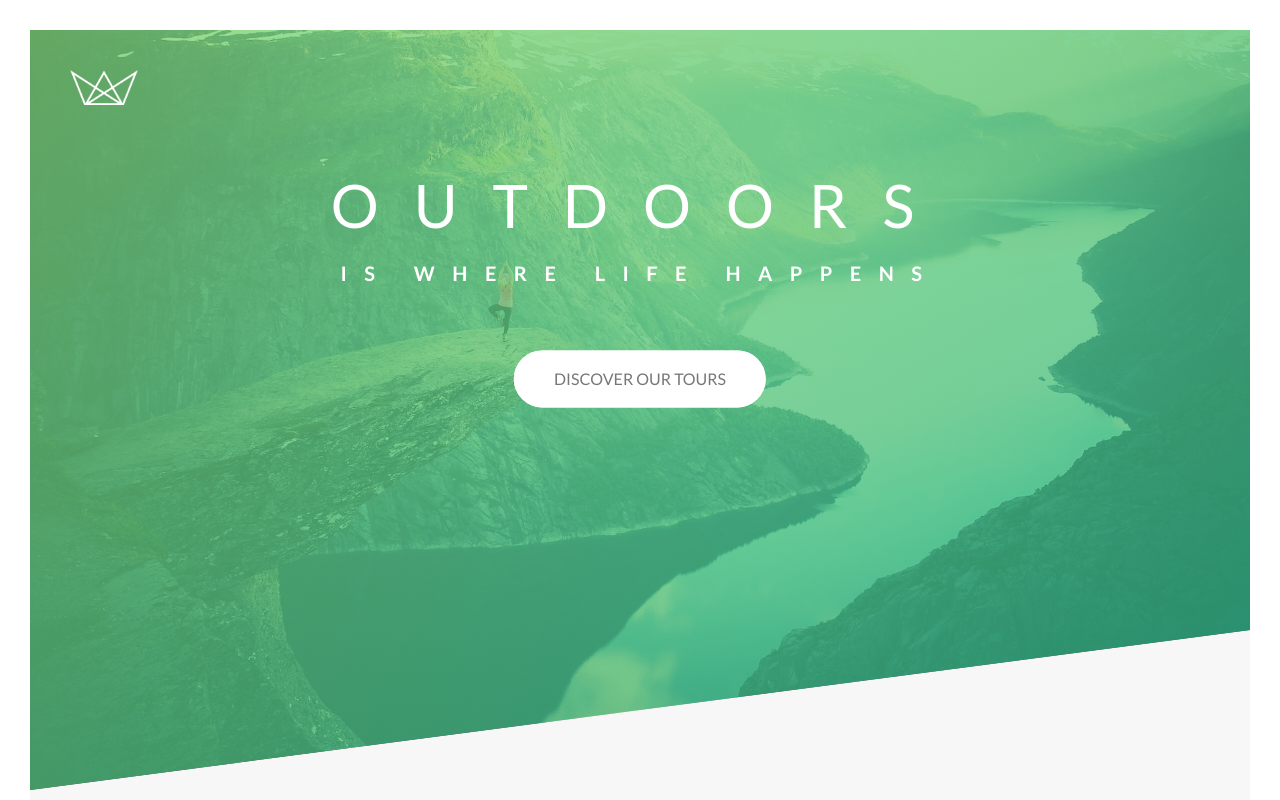
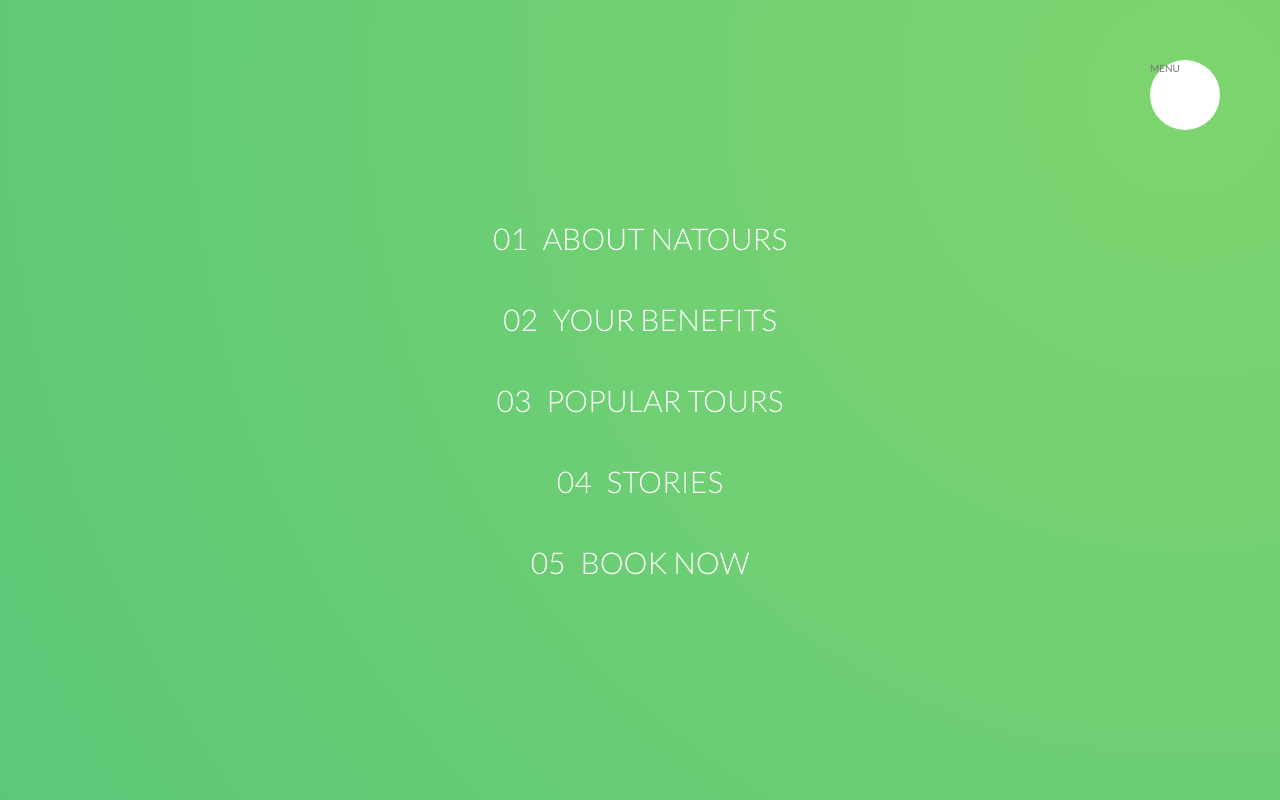
Before and after one commit to obwansan/natours-css-project, a website: page index.html in a window 1280 px wide. Shown: the top 800 px of the page. Drawn offline with Linux system fonts and the light colour scheme.

Commit message:
Building the navigation - Part 1

```diff
--- a/index.html
+++ b/index.html
@@ -3,13 +3,43 @@
     <head>
         <meta charset="UTF-8">
         <meta name="viewport" content="width=device-width, initial-scale=1.0">
+
         <link href="https://fonts.googleapis.com/css?family=Lato:100,300,400,700,900" rel="stylesheet">
+
         <link rel="stylesheet" href="css/icon-font.css">
         <link rel="stylesheet" href="css/style.css">
         <link rel="shortcut icon" type="image/png" href="img/favicon.png">
+
         <title>Natours | Exciting tours for adventurous people</title>
     </head>
     <body>
+
+      <div class="navigation">
+        <input type="checkbox" class="navigation__checkbox" id="navi-toggle">
+        <label for="navi-toggle" class="navigation__button">MENU</label>
+        <div class="navigation__background">&nbsp;</div>
+
+        <nav class="navigation__nav">
+          <ul class="navigation__list">
+            <li class="navigation__item">
+              <a href="#" class="navigation__link"><span>01</span>About Natours</a>
+            </li>
+            <li class="navigation__item">
+              <a href="#" class="navigation__link"><span>02</span>Your benefits</a>
+            </li>
+            <li class="navigation__item">
+              <a href="#" class="navigation__link"><span>03</span>Popular tours</a>
+            </li>
+            <li class="navigation__item">
+              <a href="#" class="navigation__link"><span>04</span>Stories</a>
+            </li>
+            <li class="navigation__item">
+              <a href="#" class="navigation__link"><span>05</span>Book now</a>
+            </li>
+          </ul>
+        </nav>
+      </div>
+
         <header class="header">
           <div class="header__logo-box">
             <img src="img/logo-white.png" alt="Logo" class="header__logo" />
--- a/sass/abstracts/_mixins.scss
+++ b/sass/abstracts/_mixins.scss
@@ -8,3 +8,10 @@
     clear: both; // Clear both left and right
   }
 }
+
+@mixin center-horizontal-vertical {
+  position: absolute;
+  top: 50%;
+  left: 50%;
+  transform: translate(-50%, -50%);
+}
--- a/sass/components/_card.scss
+++ b/sass/components/_card.scss
@@ -147,13 +147,7 @@
 
   // BACK-SIDE STYLING
   &__cta {
-    position: absolute;
-
-    // Center vertically and horizontally
-    top: 50%;
-    left: 50%;
-    transform: translate(-50%, -50%);
-
+    @include center-horizontal-vertical;
     width: 90%; // stops <a> tag being squashed
     text-align: center; // aligns <a> because it's an inline element
   }
--- a/sass/components/_form.scss
+++ b/sass/components/_form.scss
@@ -91,17 +91,14 @@
     left: 0;
     // top: -.4rem;
 
-    // The inner breen circle
+    // The inner green circle
     &::after {
       content: "";
       display: block;
       height: 1.3rem;
       width: 1.3rem;
+      @include center-horizontal-vertical;
       border-radius: 50%;
-      position: absolute;
-      top: 50%;
-      left: 50%;
-      transform: translate(-50%, -50%);
       background-color: $color-primary;
       opacity: 0;
       transition: opacity .2s;
--- /dev/null
+++ b/sass/layout/_navigation.scss
@@ -0,0 +1,82 @@
+.navigation {
+
+  &__checkbox {
+    display: none;
+  }
+  // The button div covers the background div
+  &__button {
+    background-color: $color-white;
+    height: 7rem;
+    width: 7rem;
+    position: fixed;
+    top: 6rem;
+    right: 6rem;
+    border-radius: 50%;
+    z-index: 2000;
+  }
+
+  &__background {
+    height: 6rem;
+    width: 6rem;
+    border-radius: 50%;
+    position: fixed;
+    top: 6.5rem;
+    right: 6.5rem;
+    background-image: radial-gradient($color-primary-light, $color-primary-dark);
+    z-index: 1000; // only works on an element whose position is defined
+
+    transform: scale(80);
+  }
+
+  &__nav {
+    height: 100vh;
+    width: 100%;
+    position: fixed;
+    top: 0;
+    left: 0;
+    z-index: 1500;
+  }
+
+  &__list {
+    @include center-horizontal-vertical;
+    list-style: none;
+    text-align: center;
+  }
+
+  &__item {
+    margin: 1rem;
+  }
+
+  &__link {
+    &:link, // The :link selector is used to select unvisited links (is it redundant?)
+    &:visited { // visited (clicked) elements with an href attribute (e.g. <a>)
+      display: inline-block;
+      font-size: 3rem;
+      font-weight: 300;
+      padding: 1rem 2rem;
+      color: $color-white;
+      text-decoration: none;
+      text-transform: uppercase;
+      // Using solid linear gradient
+      background-image: linear-gradient(120deg, transparent 0%, transparent 50%, $color-white 50%);
+      // Makes the transparent part cover the whole of the link by scaling it up
+      background-size: 230%;
+      transition: all .4s;
+    }
+
+    span {
+      margin-right: 1.5rem;
+    }
+
+    &:hover,
+    &:active {
+      // 100% means that the right (or bottom) edge of the background image is aligned with
+      // the right (or bottom) edge of the container. This shifts the background-image to the
+      // left so only the white part displays in the link div. Use transition to make it look
+      // like it's sliding in.
+      background-position: 100%;
+      color: $color-primary;
+      transform: translateX(1rem);
+    }
+  }
+}
--- a/sass/main.scss
+++ b/sass/main.scss
@@ -16,7 +16,8 @@
 @import "components/story";
 
 @import "layout/footer";
+@import "layout/grid";
 @import "layout/header";
-@import "layout/grid";
+@import "layout/navigation";
 
 @import "pages/home";
```
Also changed, not shown: css/style.css.
